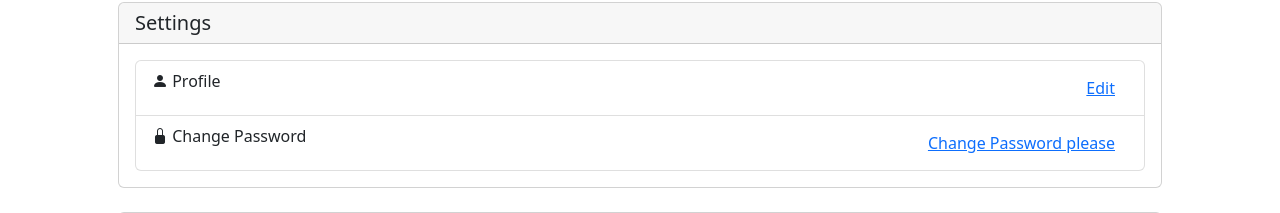
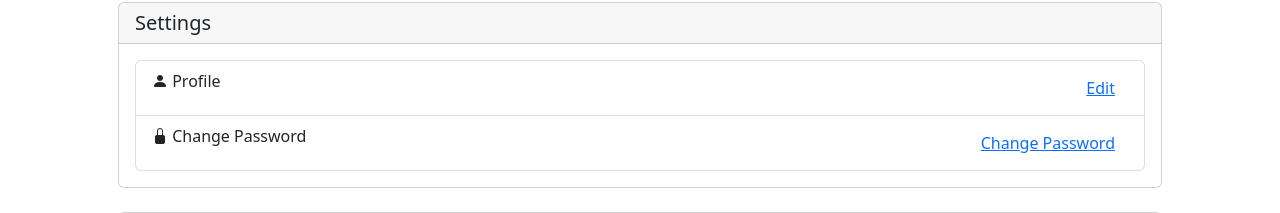
Before and after one commit to Soufiane-coder351/Recipe-App, a Django app: page /user/profile/ in a window 1280 px wide. Shown: the part 399-612 px from the top of the page. Run offline with Django 5.2, Linux system fonts and the light colour scheme; a user stored in the database is signed in; data comes from the database, SQL or seed files in the repository; grey boxes labelled with a size stand in for pictures from a placeholder-image service; some libraries are stand-ins or nearby versions.

Commit message:
deleted please xD

```diff
--- a/recipeApp/user/templates/user/profile.html
+++ b/recipeApp/user/templates/user/profile.html
@@ -62,7 +62,7 @@
                                 <li class="list-group-item">
                                     <i class="bi bi-lock-fill"></i> Change Password
                                     <!-- Link to open the change password form -->
-                                    <a href="{% url 'change_password' %}" class="btn btn-link float-end">Change Password please</a>
+                                    <a href="{% url 'change_password' %}" class="btn btn-link float-end">Change Password</a>
                                 </li>
                                 <!-- {% block content %} -->
                                 <!-- Content of the profile page -->
```
